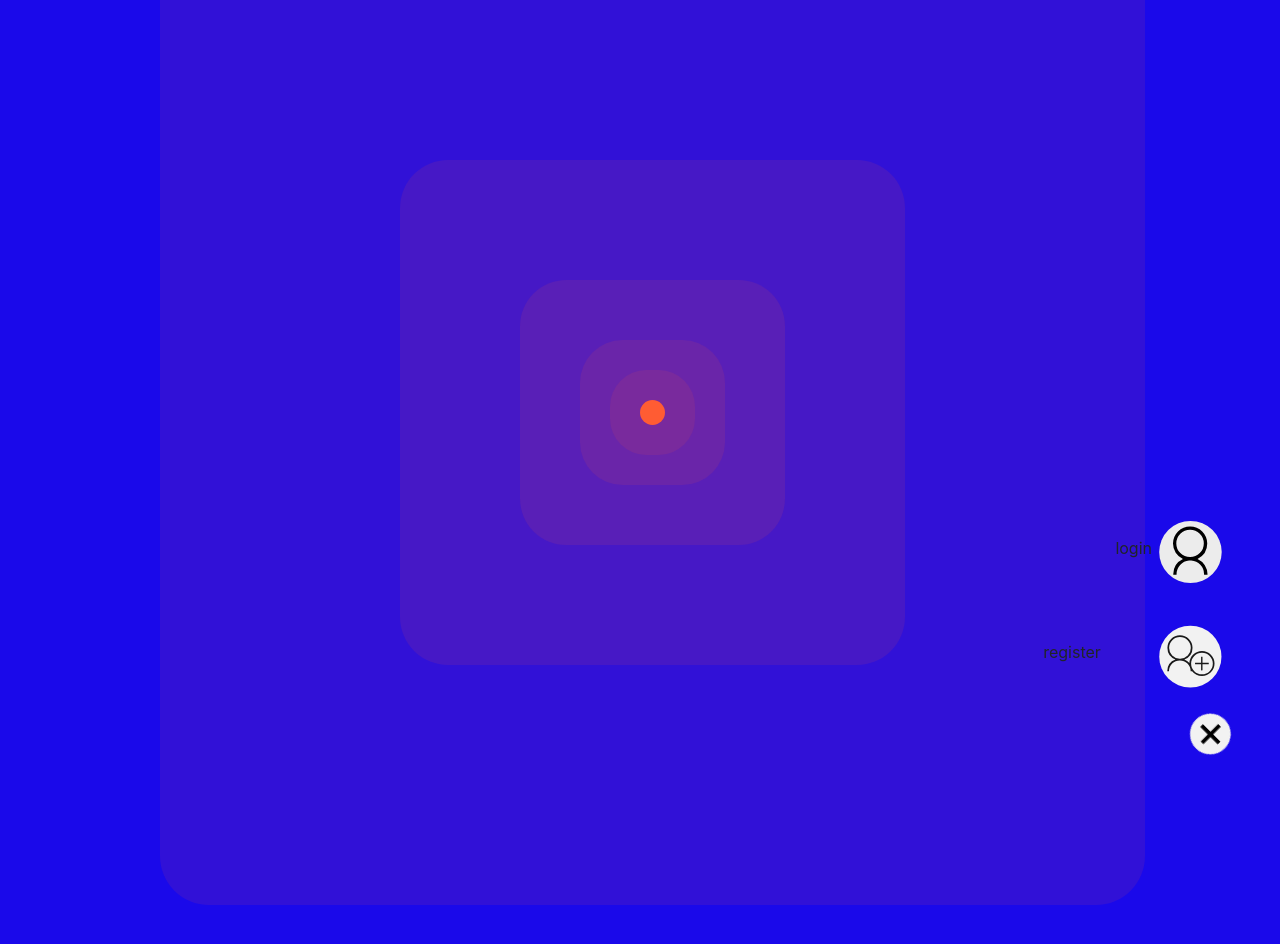
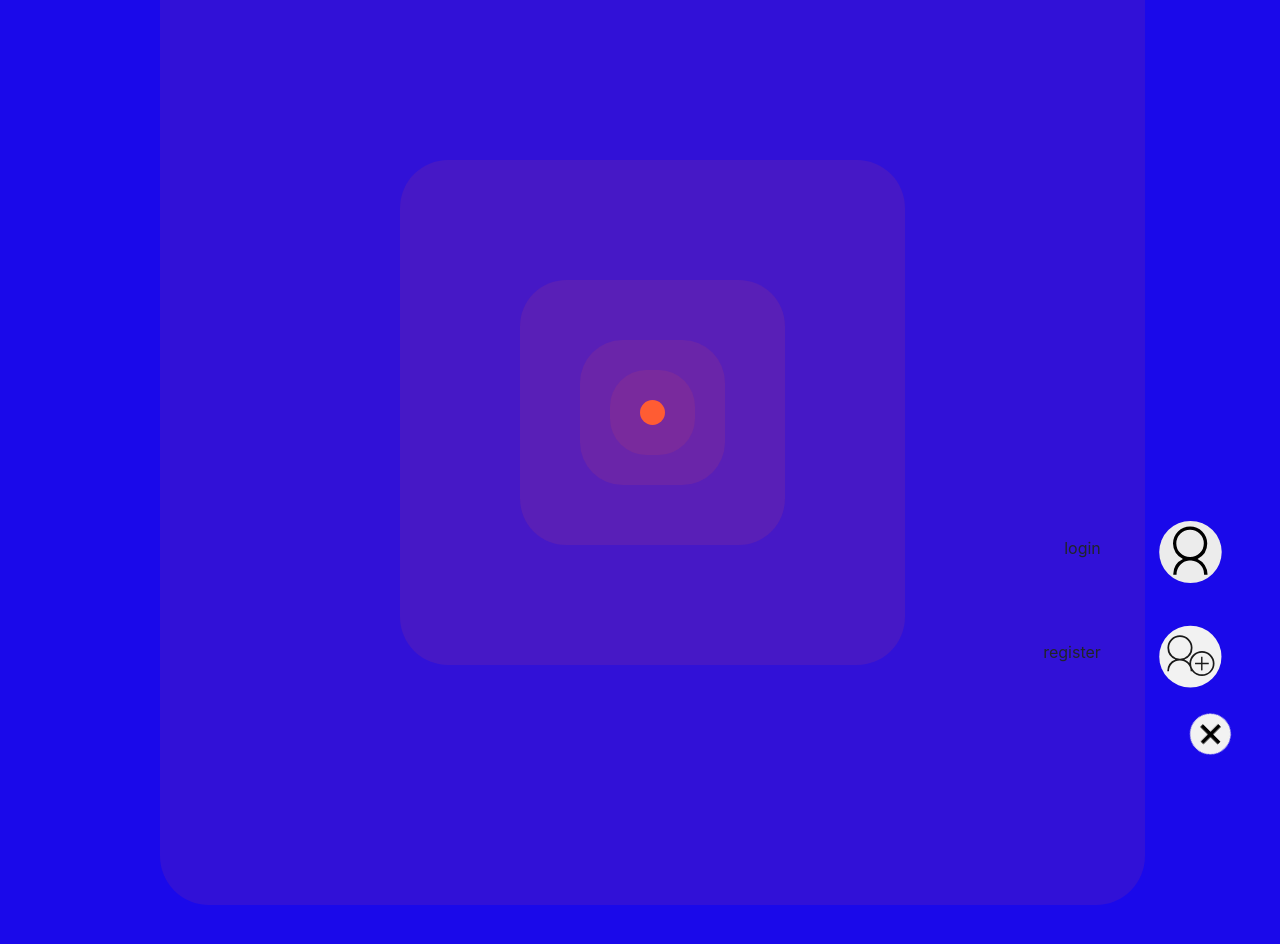
Before and after one commit to keshavgoyal2807/mobile, a plain HTML site: page index.html in a window 1280 px wide. Both pictures are taken after a click on the picture 1224 px from the left and 734 px from the top of the page. Shown: the top 944 px of the page. Drawn offline with nearby package versions, Linux system fonts and the light colour scheme.

Commit message:
final changes

```diff
--- a/cards.css
+++ b/cards.css
@@ -71,7 +71,7 @@ body{
 .p2{
     position: fixed;
     top:67%;
-    right: 10%;
+    right: 14%;
     opacity:0;
     transition: all 0.5s;
 }
```
